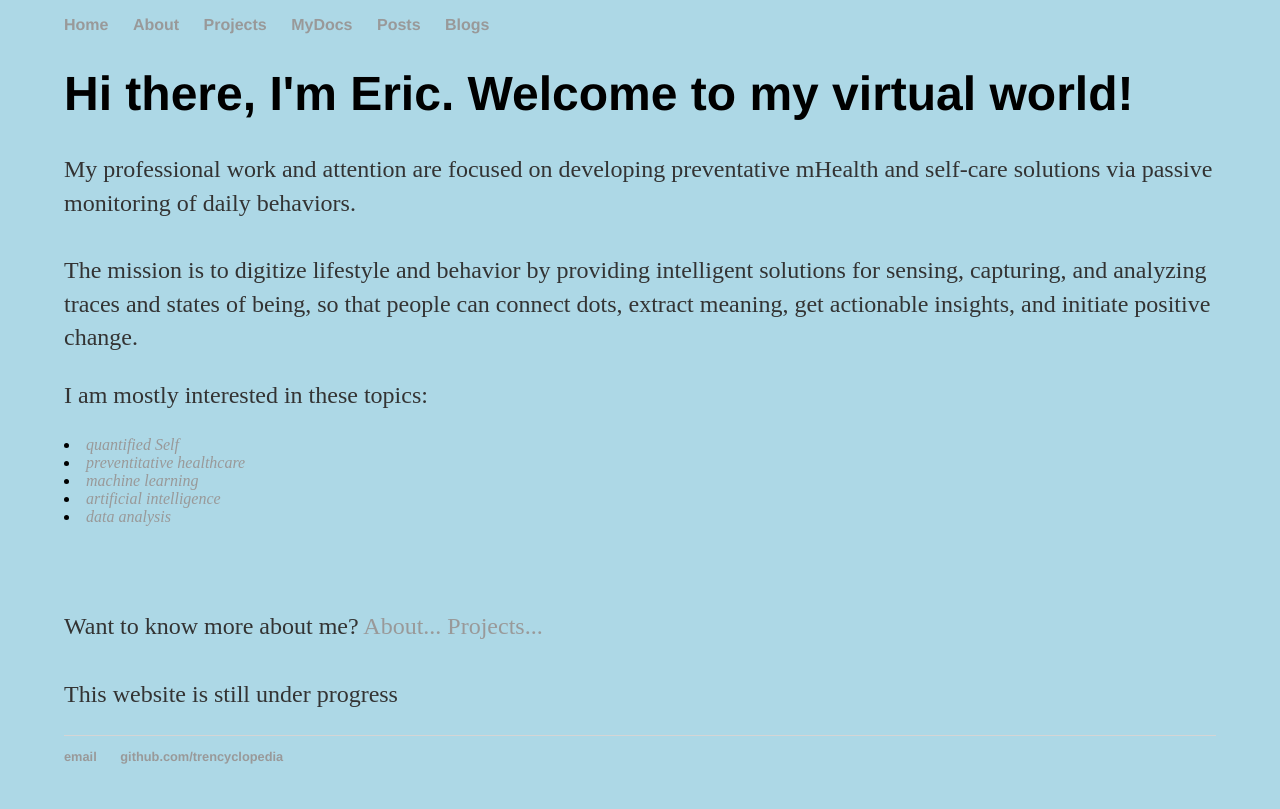
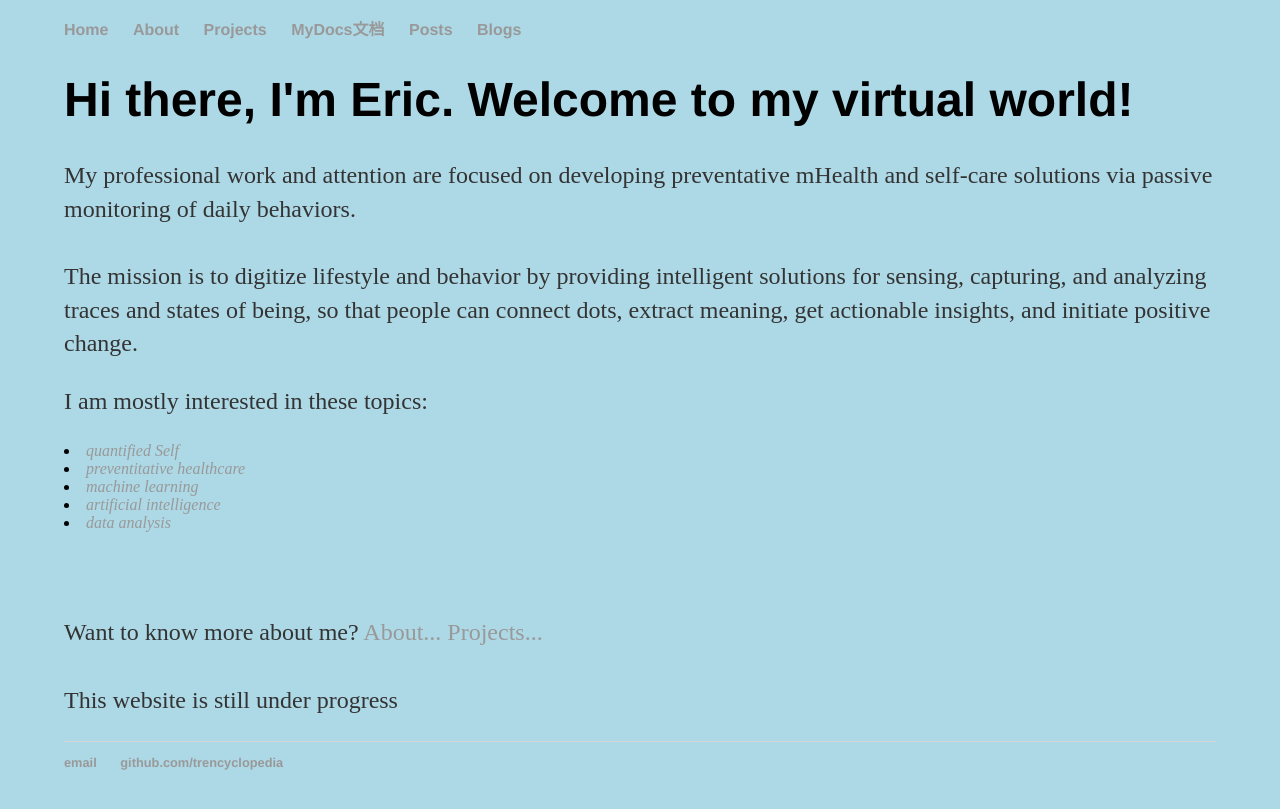
Before and after one commit to trencyclopedia/trencyclopedia.github.io, a Jekyll site: the page built from index.html, in a window 1280 px wide. Shown: the top 809 px of the page. Built offline with Jekyll 4.4.1, drawn with Linux system fonts in a browser that asks for light colours.

Commit message:
add chinese name to nav tab

```diff
--- a/_layouts/default.html
+++ b/_layouts/default.html
@@ -22,7 +22,7 @@
 	        		<li><a href="/">Home</a></li>
 		        	<li><a href="/about">About</a></li>
 					<li><a href="/projects">Projects</a></li>
-	        		<li><a href="https://trencyclopedia.github.io/mydocs/" target="_blank">MyDocs</a></li>
+	        		<li><a href="https://trencyclopedia.github.io/mydocs/" target="_blank">MyDocs文档</a></li>
 				<li><a href="https://trencyclopedia.github.io/posts/" target="_blank">Posts</a></li>
 					<li><a href="/blog">Blogs</a></li>
 	    		</ul>
```
